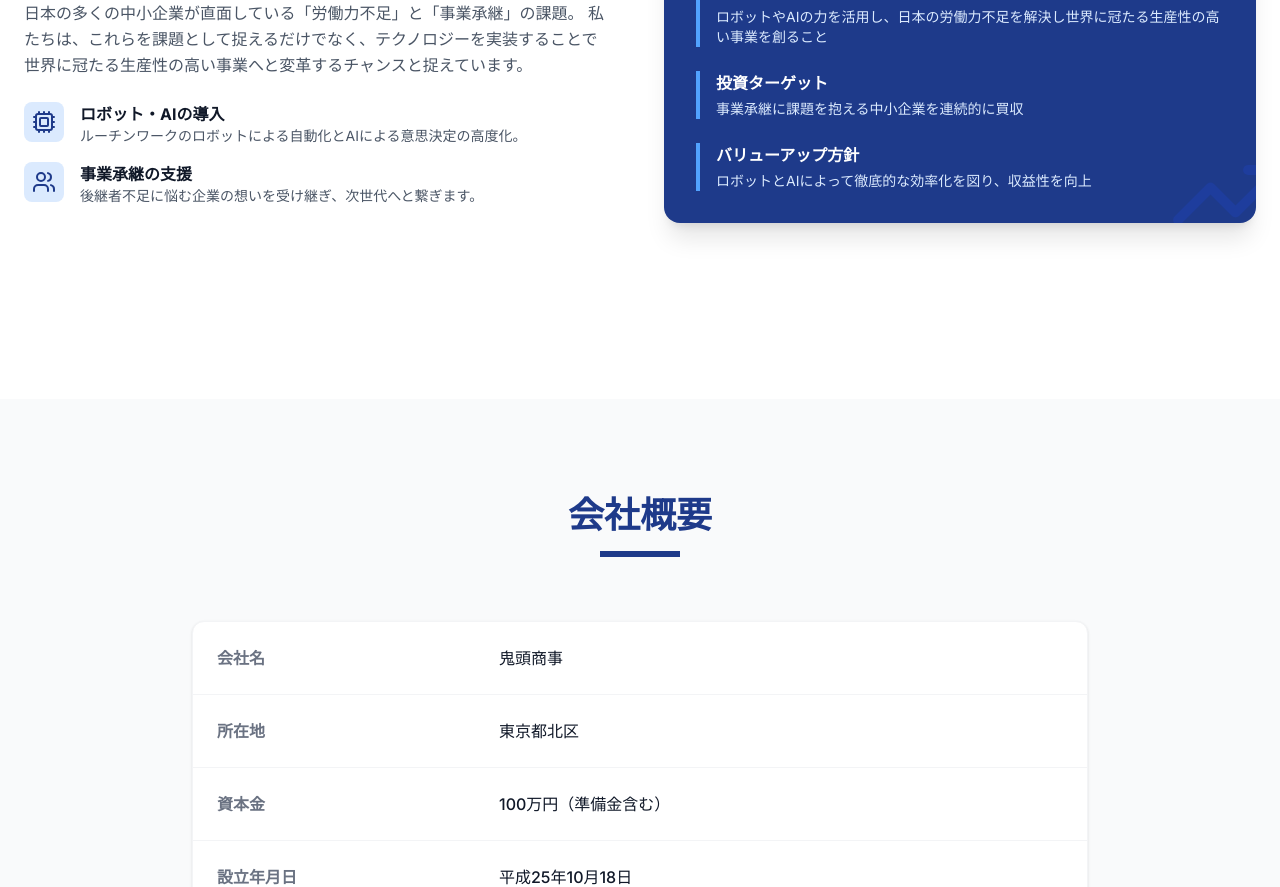
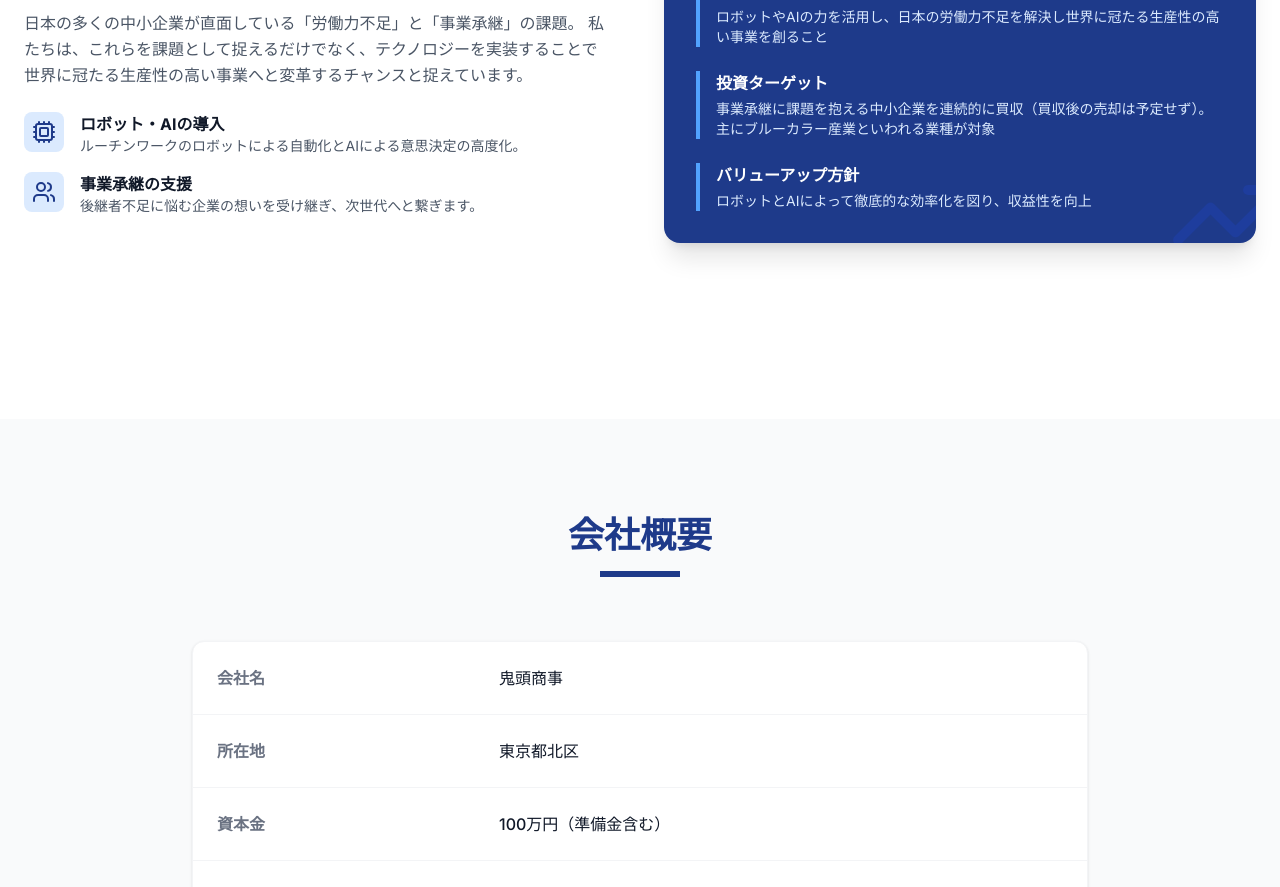
Before and after one commit to Ninja0314/kitoshoji-hp, a Next.js app: page / in a window 1280 px wide. Shown: the part 994-1881 px from the top of the page. Built offline with nearby package versions, Linux system fonts and the light colour scheme.

Commit message:
Update investment target details in MA section

```diff
--- a/src/components/MASection.tsx
+++ b/src/components/MASection.tsx
@@ -49,7 +49,7 @@ export default function MASection() {
               </li>
               <li className="border-l-4 border-blue-400 pl-4">
                 <p className="font-bold mb-1">投資ターゲット</p>
-                <p className="text-blue-100 text-sm">事業承継に課題を抱える中小企業を連続的に買収</p>
+                <p className="text-blue-100 text-sm">事業承継に課題を抱える中小企業を連続的に買収（買収後の売却は予定せず）。主にブルーカラー産業といわれる業種が対象</p>
               </li>
               <li className="border-l-4 border-blue-400 pl-4">
                 <p className="font-bold mb-1">バリューアップ方針</p>
```
